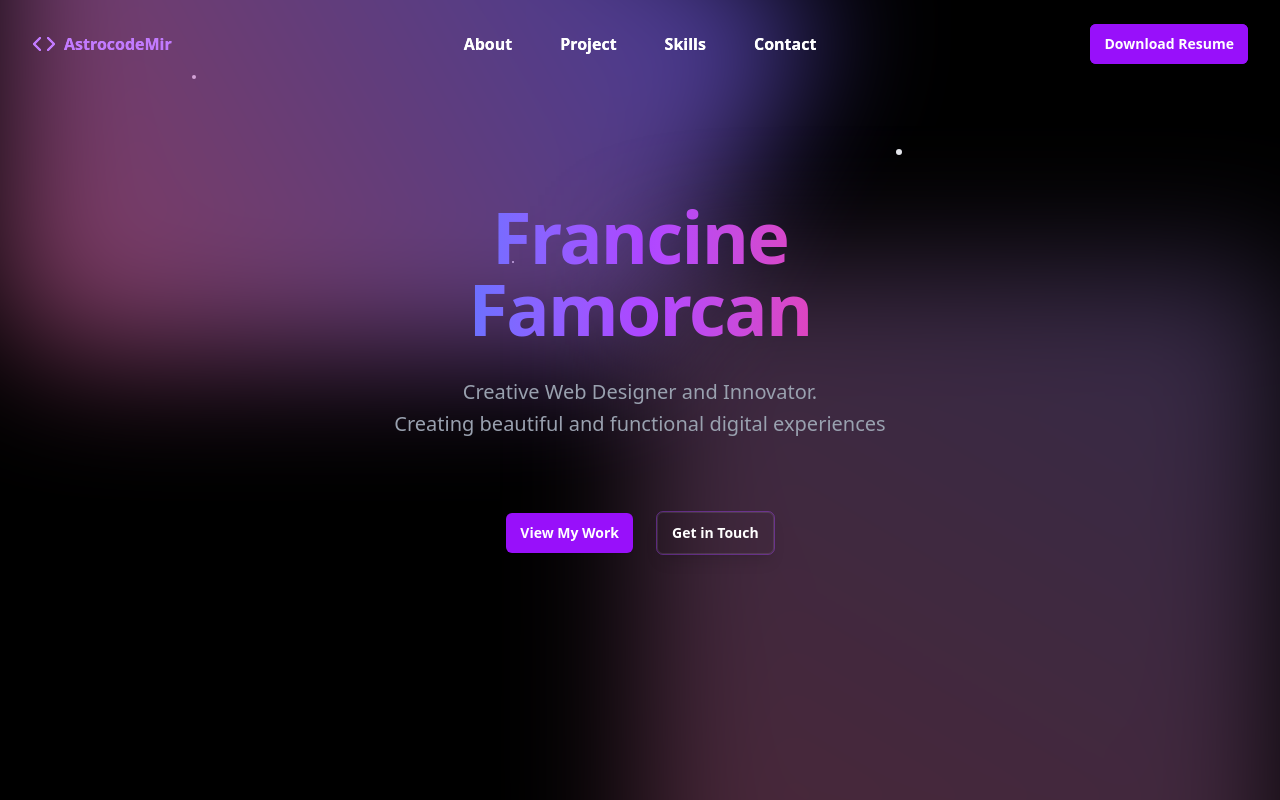
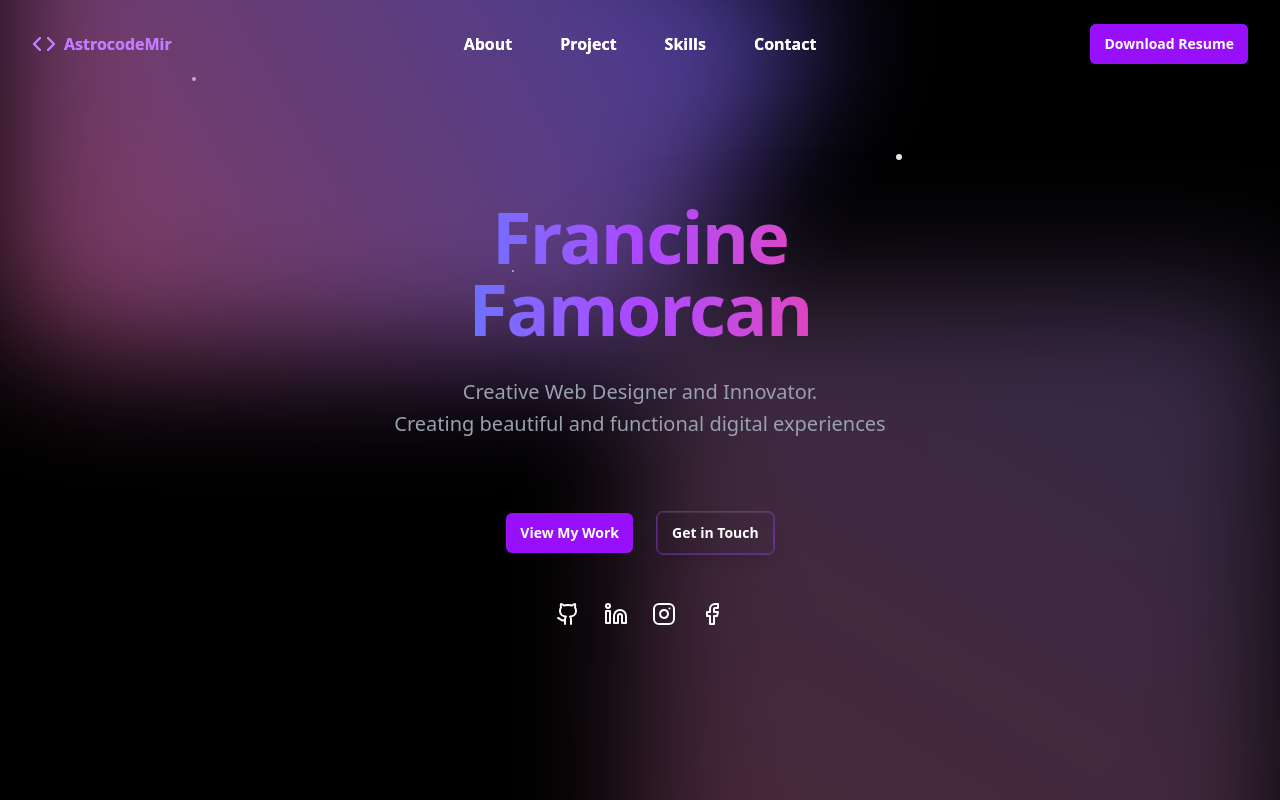
Before and after one commit to AstroCodeMir/AstroCodeMir-Web-Portfolio, a Next.js app in the folder portfolio-next/: page / in a window 1280 px wide. Shown: the top 800 px of the page. Built offline with nearby package versions, Linux system fonts and the light colour scheme.

Commit message:
feat(icons) updated hero section

```diff
--- a/portfolio-next/src/app/about/page.tsx
+++ b/portfolio-next/src/app/about/page.tsx
@@ -7,7 +7,7 @@ import "../about.css"; // ✅ Correct import since about.css is inside app/
 
 export default function AboutPage() {
 return (
-    <div className="bg-black text-white font-sans relative min-h-screen">
+    <div className="text-white font-sans relative min-h-screen">
     <Background />
 
       {/* 🌸 Main Layout */}
--- a/portfolio-next/src/components/Hero.tsx
+++ b/portfolio-next/src/components/Hero.tsx
@@ -1,4 +1,8 @@
 import Link from "next/link";
+import { GitHubIcon, LinkedInIcon, InstagramIcon, FacebookIcon } from "@/components/Icons";
+
+
+
 export default function Hero() {
   return (
     <div className="relative isolate px-6 pt-14 lg:px-8">
@@ -67,10 +71,39 @@ export default function Hero() {
         rel="noopener noreferrer"
         className="text-white hover:text-purple-400 transition-colors"
       >
+        <GitHubIcon />
         <span className="sr-only">GitHub</span>
-              {/* Add your GitHub SVG icon here */}
       </a>
-            {/* LinkedIn, Instagram, Facebook... */}
+
+      <a
+        href="https://www.linkedin.com/in/francine-loi-famorcan-5173b6145/"
+        target="_blank"
+        rel="noopener noreferrer"
+        className="text-white hover:text-purple-400 transition-colors"
+      >
+        <LinkedInIcon />
+        <span className="sr-only">LinkedIn</span>
+      </a>
+
+      <a
+        href="/"
+        target="_blank"
+        rel="noopener noreferrer"
+        className="text-white hover:text-purple-400 transition-colors"
+      >
+        <InstagramIcon />
+        <span className="sr-only">Instagram</span>
+      </a>
+
+      <a
+        href="/"
+        target="_blank"
+        rel="noopener noreferrer"
+        className="text-white hover:text-purple-400 transition-colors"
+      >
+        <FacebookIcon />
+        <span className="sr-only">Facebook</span>
+      </a>
     </div>
         </div>
       </div>
--- a/portfolio-next/src/components/Icons.tsx
+++ b/portfolio-next/src/components/Icons.tsx
@@ -0,0 +1,78 @@
+import React from "react";
+
+interface IconProps {
+  className?: string;
+}
+
+export const GitHubIcon: React.FC<IconProps> = ({ className = "h-6 w-6" }) => (
+  <svg
+    xmlns="http://www.w3.org/2000/svg"
+    viewBox="0 0 24 24"
+    fill="none"
+    stroke="currentColor"
+    strokeWidth="2"
+    strokeLinecap="round"
+    strokeLinejoin="round"
+    className={`lucide lucide-github ${className}`}
+  >
+    <path d="M15 22v-4a4.8 4.8 0 0 0-1-3.5c3 0 6-2 6-5.5
+      .08-1.25-.27-2.48-1-3.5.28-1.15.28-2.35
+      0-3.5 0 0-1 0-3 1.5-2.64-.5-5.36-.5-8
+      0C6 2 5 2 5 2c-.3 1.15-.3 2.35 0 3.5A5.403
+      5.403 0 0 0 4 9c0 3.5 3 5.5 6 5.5-.39.49-.68
+      1.05-.85 1.65-.17.6-.22 1.23-.15 1.85v4" />
+    <path d="M9 18c-4.51 2-5-2-7-2" />
+  </svg>
+);
+
+export const LinkedInIcon: React.FC<IconProps> = ({ className = "h-6 w-6" }) => (
+  <svg
+    xmlns="http://www.w3.org/2000/svg"
+    viewBox="0 0 24 24"
+    fill="none"
+    stroke="currentColor"
+    strokeWidth="2"
+    strokeLinecap="round"
+    strokeLinejoin="round"
+    className={`lucide lucide-linkedin ${className}`}
+  >
+    <path d="M16 8a6 6 0 0 1 6 6v7h-4v-7a2 2 0 0 0-2-2
+      2 2 0 0 0-2 2v7h-4v-7a6 6 0 0 1 6-6z" />
+    <rect width="4" height="12" x="2" y="9" />
+    <circle cx="4" cy="4" r="2" />
+  </svg>
+);
+
+export const InstagramIcon: React.FC<IconProps> = ({ className = "h-6 w-6" }) => (
+  <svg
+    xmlns="http://www.w3.org/2000/svg"
+    viewBox="0 0 24 24"
+    fill="none"
+    stroke="currentColor"
+    strokeWidth="2"
+    strokeLinecap="round"
+    strokeLinejoin="round"
+    className={`lucide lucide-instagram ${className}`}
+  >
+    <rect width="20" height="20" x="2" y="2" rx="5" ry="5" />
+    <path d="M16 11.37A4 4 0 1 1 12.63 8
+      4 4 0 0 1 16 11.37z" />
+    <line x1="17.5" x2="17.51" y1="6.5" y2="6.5" />
+  </svg>
+);
+
+export const FacebookIcon: React.FC<IconProps> = ({ className = "h-6 w-6" }) => (
+  <svg
+    xmlns="http://www.w3.org/2000/svg"
+    viewBox="0 0 24 24"
+    fill="none"
+    stroke="currentColor"
+    strokeWidth="2"
+    strokeLinecap="round"
+    strokeLinejoin="round"
+    className={`lucide lucide-facebook ${className}`}
+  >
+    <path d="M18 2h-3a5 5 0 0 0-5 5v3H7v4h3v8h4v-8h3l1-4h-4V7
+      a1 1 0 0 1 1-1h3z" />
+  </svg>
+);
```
Lines whose indentation alone changed are shown as unchanged.
